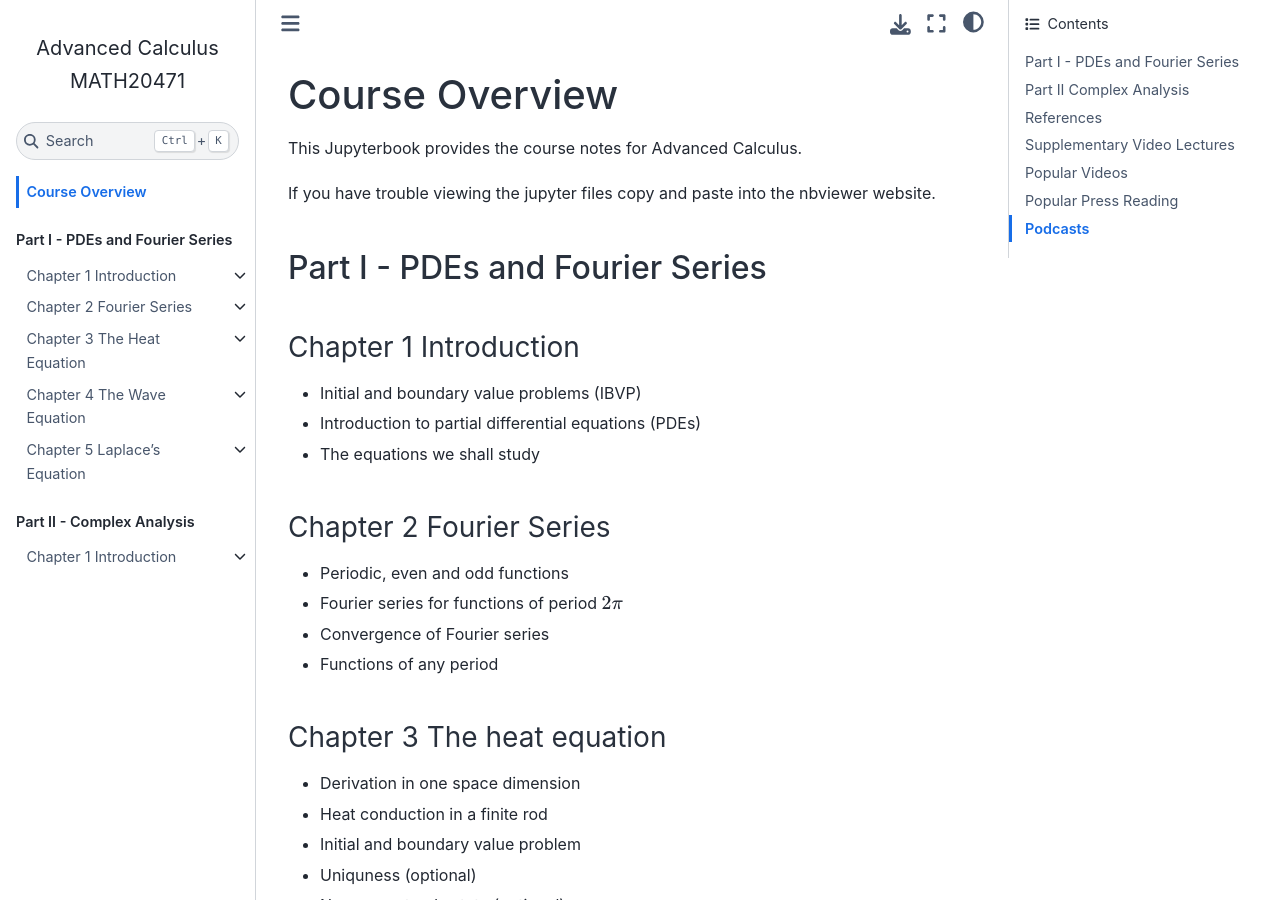
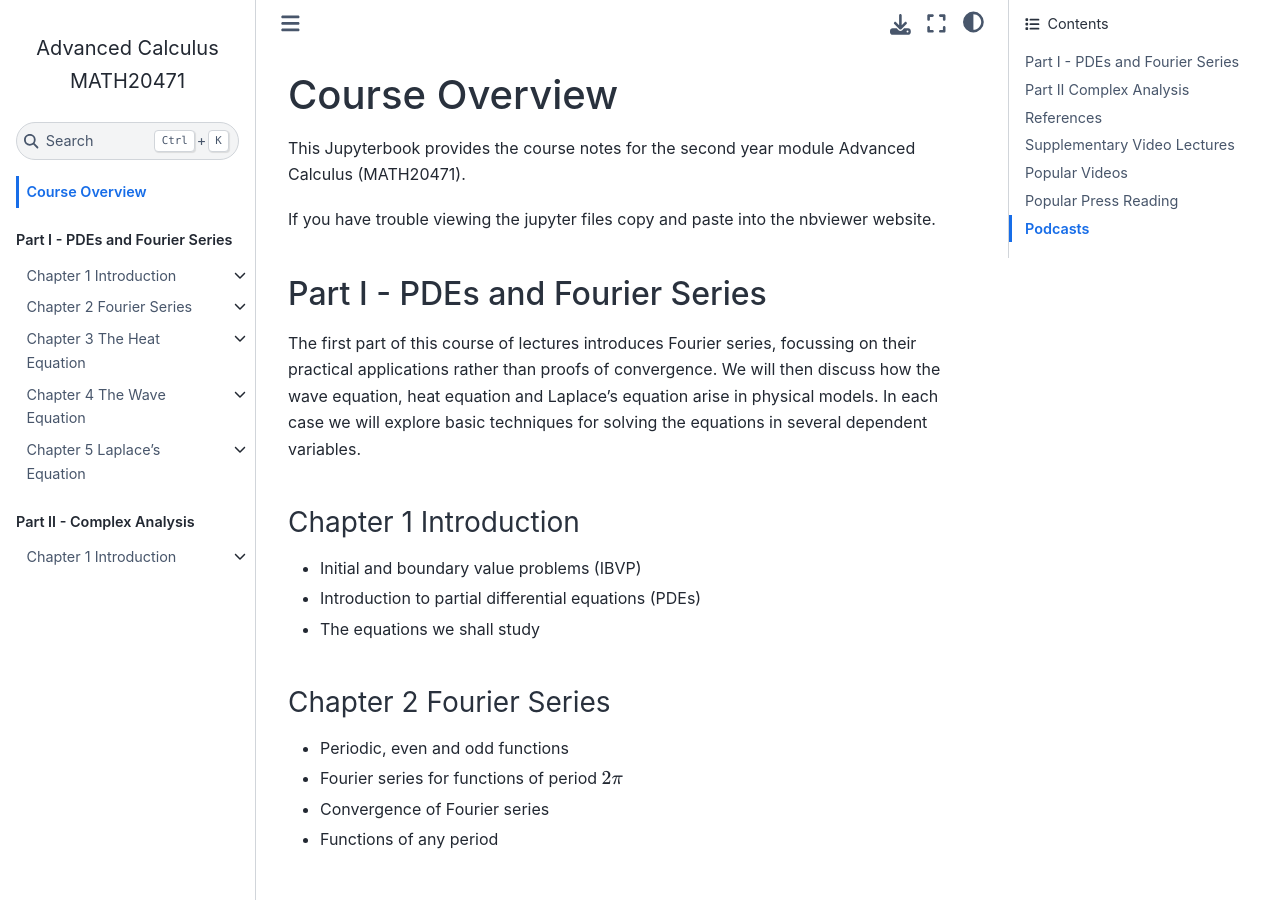
Before and after one commit to jjcrofts77/Advanced-Calculus-MATH20471, a Jupyter Book: the page built from intro.md, in a window 1280 px wide and 900 px high. Built offline with Jupyter Book 1.0.4 settings and Sphinx 7.4.7 and the Sphinx Book theme 1.1.4, drawn with Linux system fonts in a browser that asks for light colours.

Commit message:
Update intro.md

```diff
--- a/intro.md
+++ b/intro.md
@@ -1,11 +1,13 @@
 <!-- #region -->
 # Course Overview
 
-This Jupyterbook provides the course notes for Advanced Calculus.
+This Jupyterbook provides the course notes for the second year module Advanced Calculus (MATH20471).
 
 If you have trouble viewing the jupyter files copy and paste into the nbviewer website.
 
 ## Part I - PDEs and Fourier Series
+
+The first part of this course of lectures introduces Fourier series, focussing on their practical applications rather than proofs of convergence. We will then discuss how the wave equation, heat equation and Laplace's equation arise in physical models. In each case we will explore basic techniques for solving the equations in several dependent variables.
 
 ### Chapter 1 Introduction
    - Initial and boundary value problems (IBVP)
```
